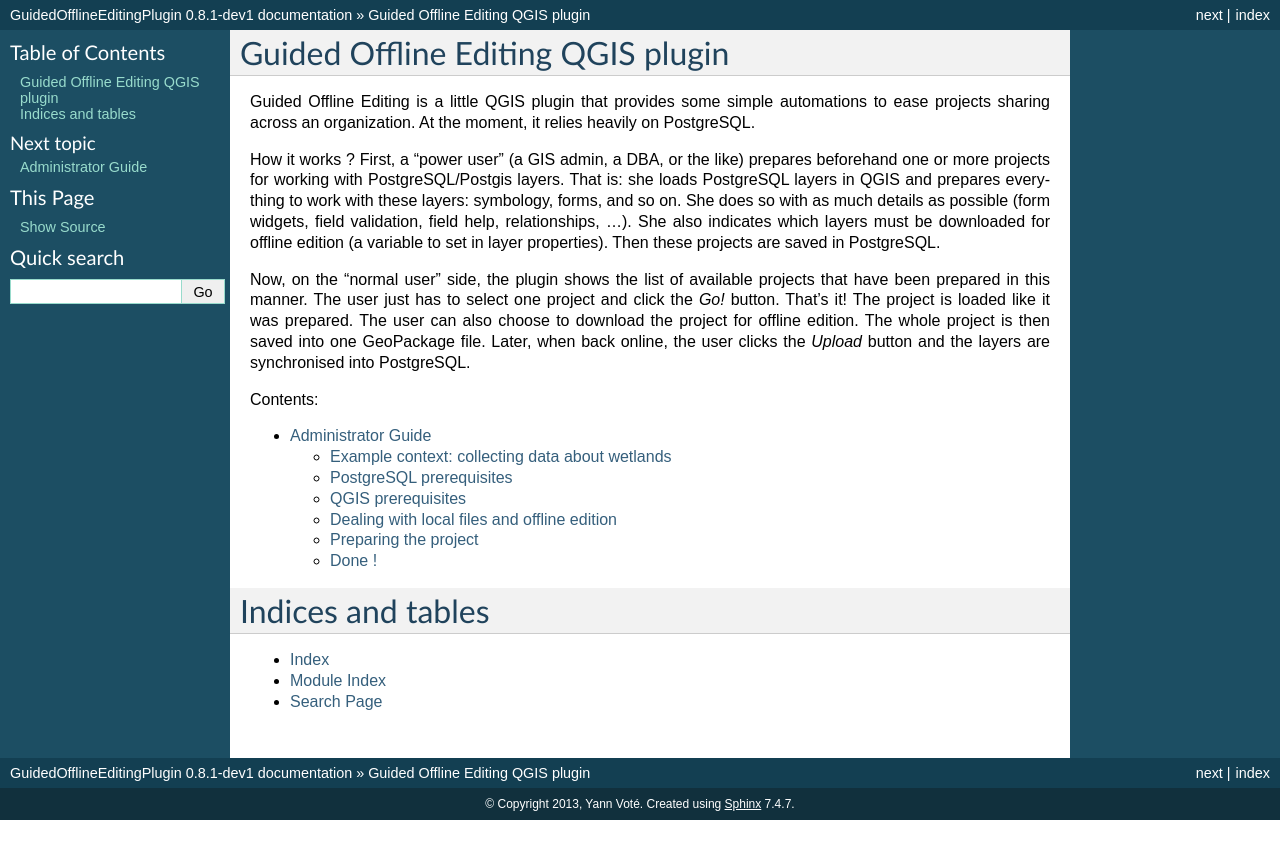
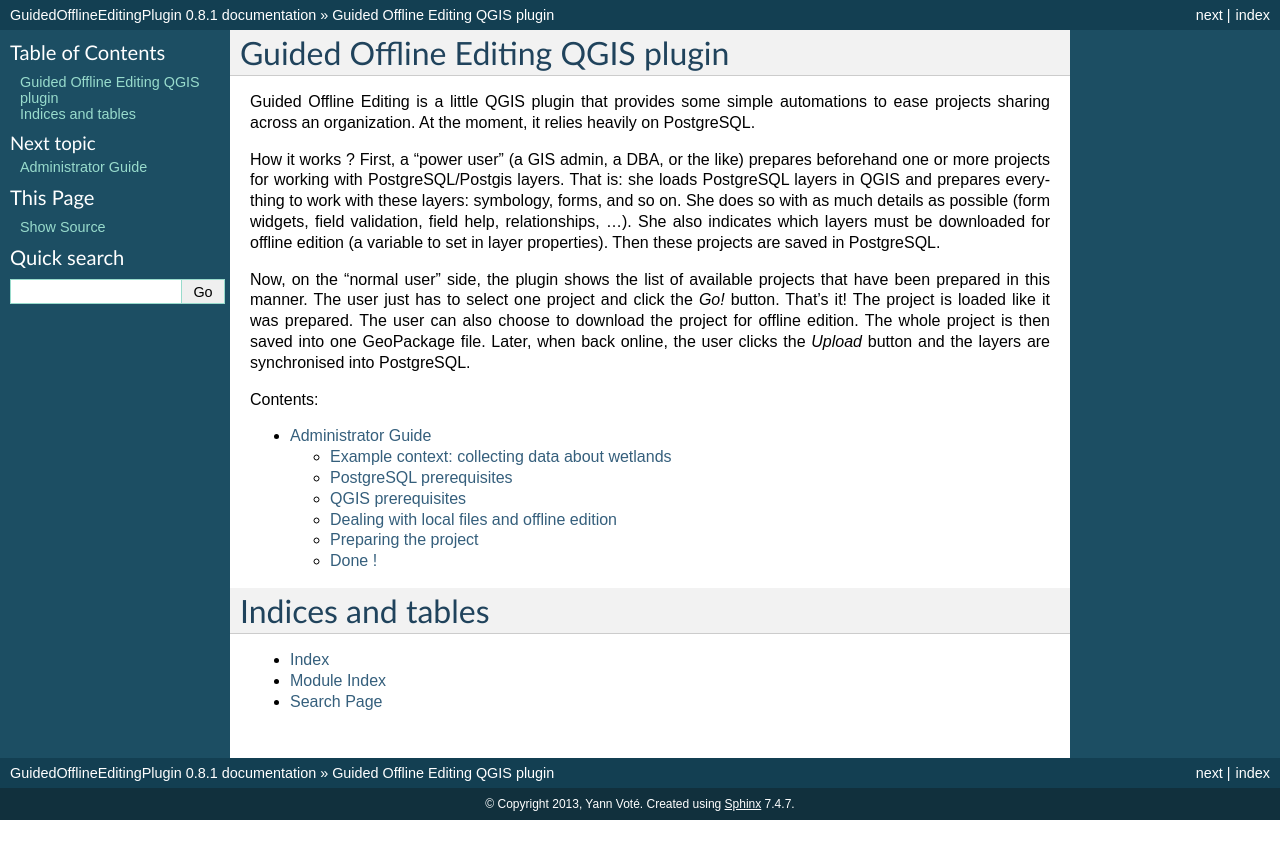
Before and after one commit to ygversil/qgis-guided-offline-editing, a Sphinx documentation site: the page built from help/source/index.rst, in a window 1280 px wide. Shown: the top 859 px of the page. Built offline with Sphinx 7.4.7, drawn with Linux system fonts in a browser that asks for light colours; formulas are drawn with MathJax 3.

Commit message:
Bump version: 0.8.1-dev1 → 0.8.1

```diff
--- a/help/source/conf.py
+++ b/help/source/conf.py
@@ -47,9 +47,9 @@
 # built documents.
 #
 # The short X.Y version.
-version = '0.8.1-dev1'
+version = '0.8.1'
 # The full version, including alpha/beta/rc tags.
-release = '0.8.1-dev1'
+release = '0.8.1'
 
 # The language for content autogenerated by Sphinx. Refer to documentation
 # for a list of supported languages.
--- a/metadata.txt
+++ b/metadata.txt
@@ -10,7 +10,7 @@
 name=Guided Offline Editing
 qgisMinimumVersion=3.10
 description=Extend the built-in Offline Editing plugin providing automated processes
-version=0.8.1-dev1
+version=0.8.1
 author=Yann Voté
 email=ygversil@lilo.org
 
```
Also changed, not shown: .bumpversion.cfg.
